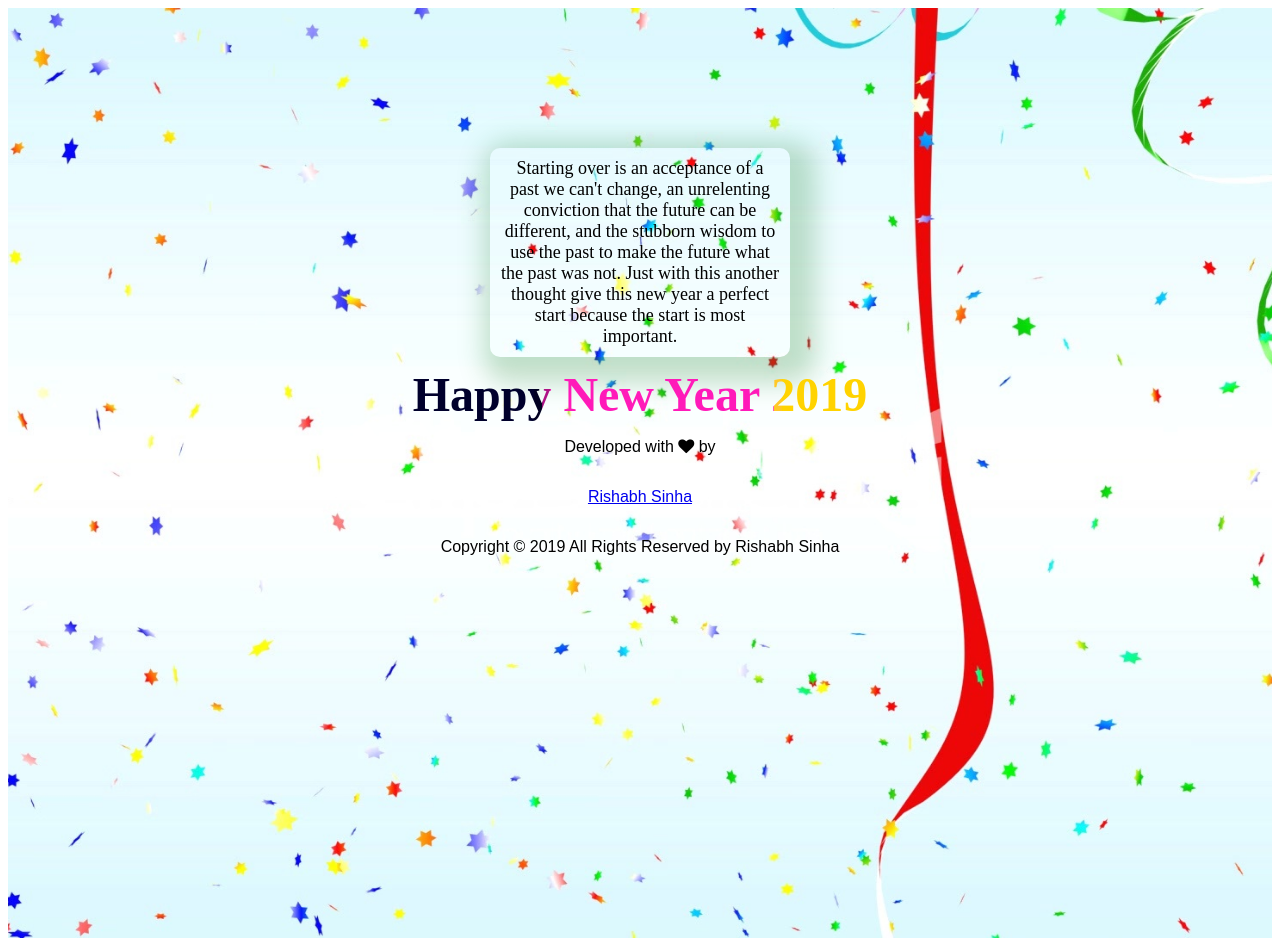
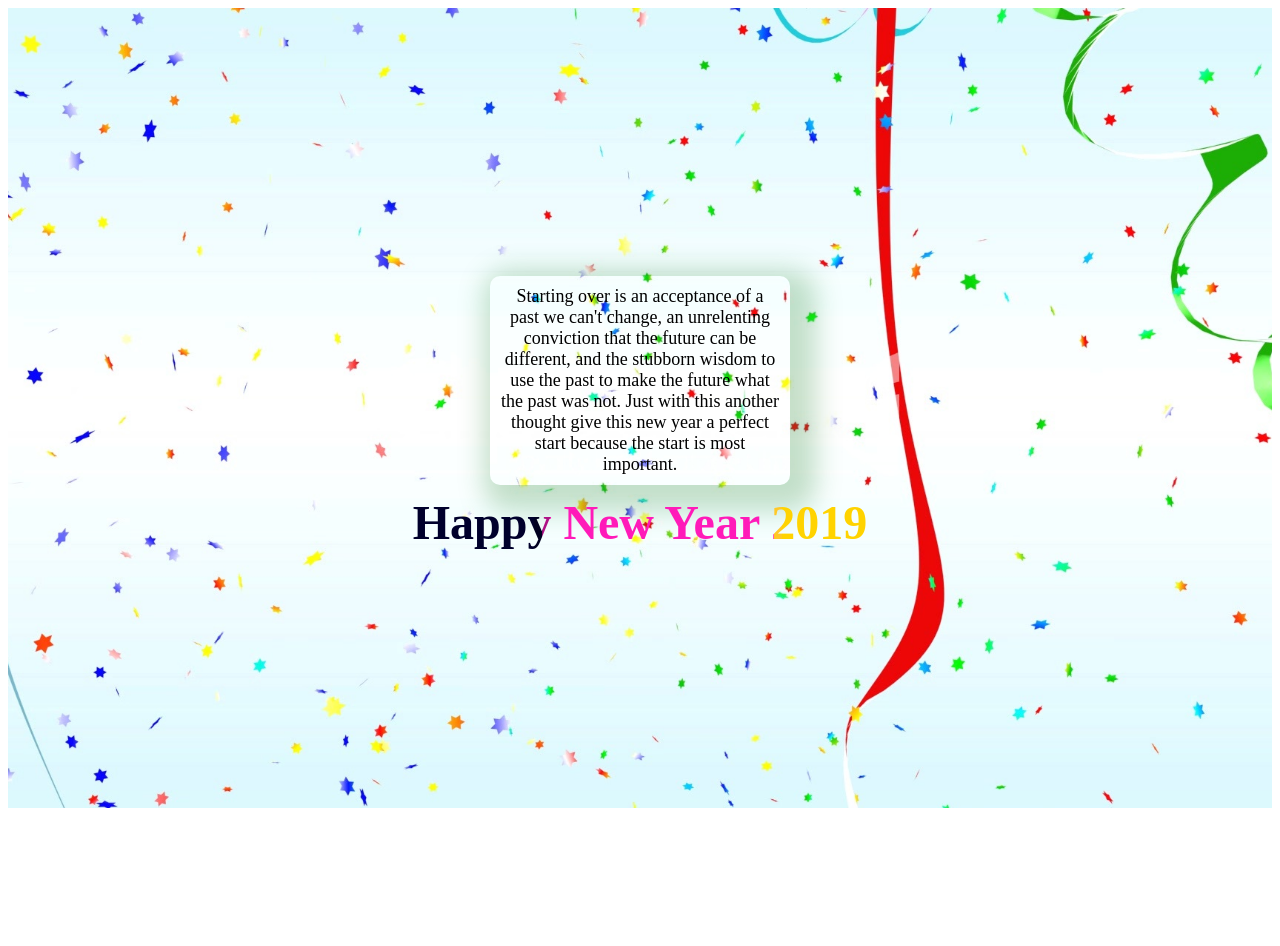
Before and after one commit to RishabhAtGit/happy-new-year-2019, a plain HTML site: page index.html in a window 1280 px wide. After the commit the page ends 816 px from the top, so only its background shows below. Drawn offline with Linux system fonts and the light colour scheme; a web font is replaced by a local one.

Commit message:
improved design

```diff
--- a/css/main.css
+++ b/css/main.css
@@ -10,9 +10,8 @@ body{
     flex-direction: column;
     background: url('../img/background.jpg') no-repeat center center/cover;
     height:100vh;
-    padding-top:60px;
     text-align:center;
-    justify-content: flex-start;
+    justify-content: center;
     align-items: center;
 }
 .quote{
@@ -50,13 +49,3 @@ body{
         background-position: 100% 95%;
     }
 }
-
-/*
- *  Responsive code for desktop screens
- */
-
- @media screen and (min-width:400px){
-     .container{
-         padding-top: 130px;
-     }
- }
--- a/index.html
+++ b/index.html
@@ -13,11 +13,6 @@
     <div class="container">
         <p class="quote">Starting over is an acceptance of a past we can't change, an unrelenting conviction that the future can be different, and the stubborn wisdom to use the past to make the future what the past was not. Just with this another thought give this new year a perfect start because the start is most important. </p>
         <h1 class="animated">Happy New Year 2019</h1>
-        <p>Developed with <i class="fa fa-heart"></i>  by</p>
-        <p><a href="https://github.com/RishabhAtGit" target="_blank">Rishabh Sinha</a></p>
-            <div class="copyright">
-                <p>Copyright © 2019 All Rights Reserved by Rishabh Sinha</p>
-            </div>
     </div>
 </body>
 </html>
```
